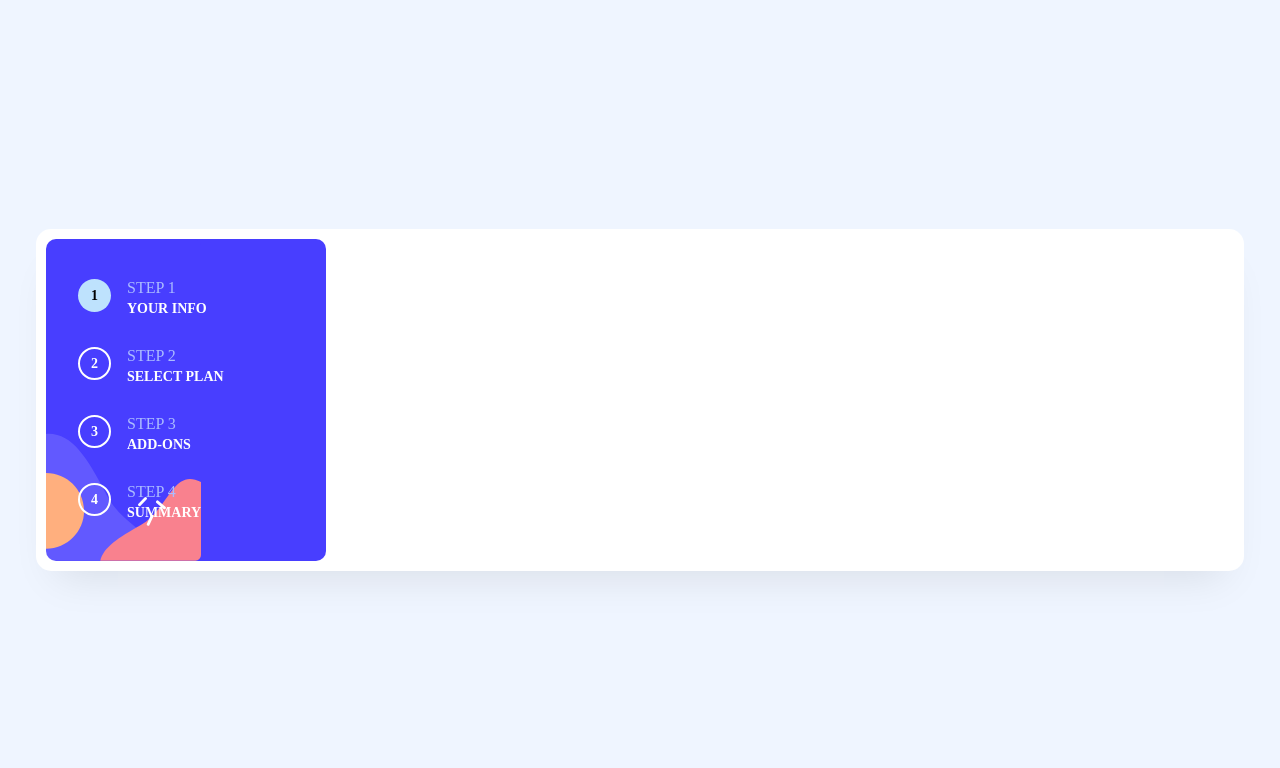
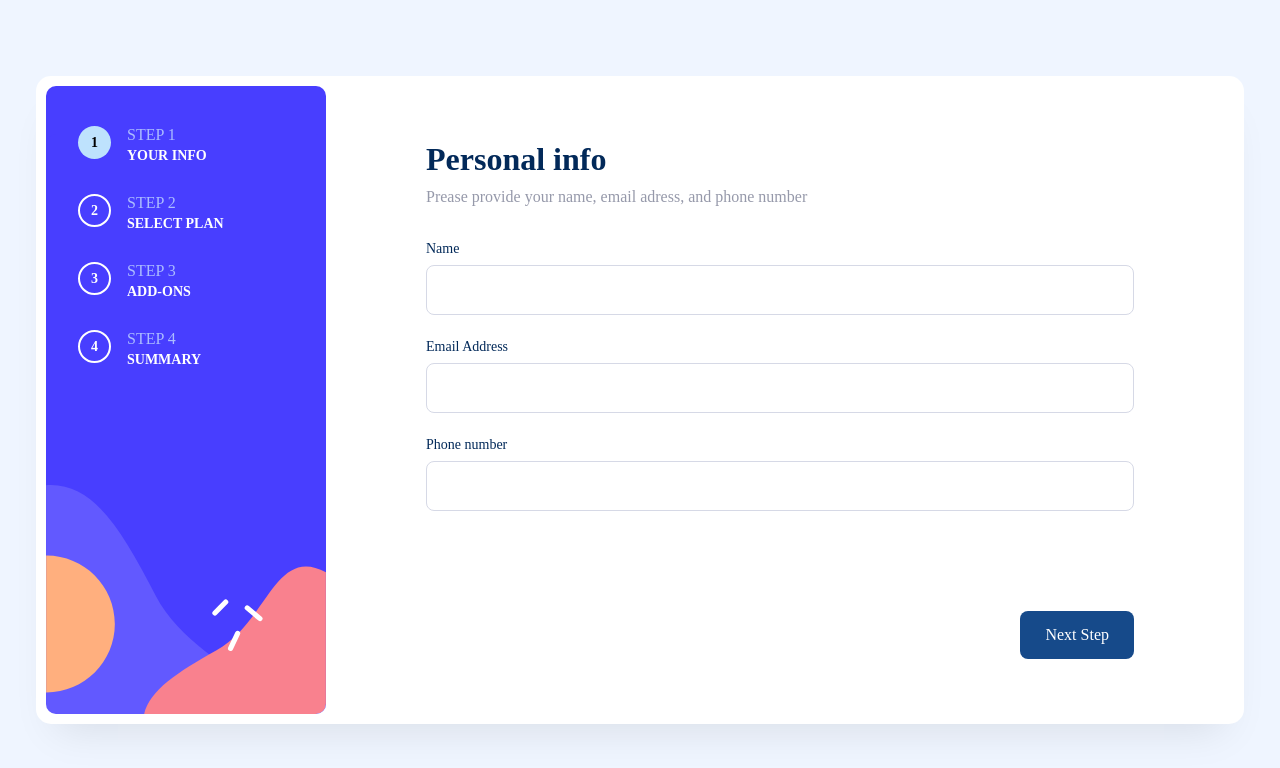
Before and after one commit to orafael93/substep-form-frontend-mentor, a React (Vite) app: page / in a window 1280 px wide. Shown: the top 768 px of the page. Built offline with nearby package versions, Linux system fonts and the light colour scheme.

Commit message:
feat: adicao do conteudo estatico no App

```diff
--- a/src/App.tsx
+++ b/src/App.tsx
@@ -1,15 +1,25 @@
 import {
     GlobalWrapper,
     Wrapper,
+    WrapperContent,
+    WrapperNextStepMobile,
+    Button,
 } from './components/GlobalWrapper'
 import Sidebar from './components/Sidebar'
+import Step1 from './components/Step1'
 
 function App() {
     return (
         <GlobalWrapper>
             <Wrapper>
                 <Sidebar />
+                <WrapperContent>
+                    <Step1 />
+                </WrapperContent>
             </Wrapper>
+            <WrapperNextStepMobile>
+                <Button>Next Step</Button>
+            </WrapperNextStepMobile>
         </GlobalWrapper>
     )
 }
```
